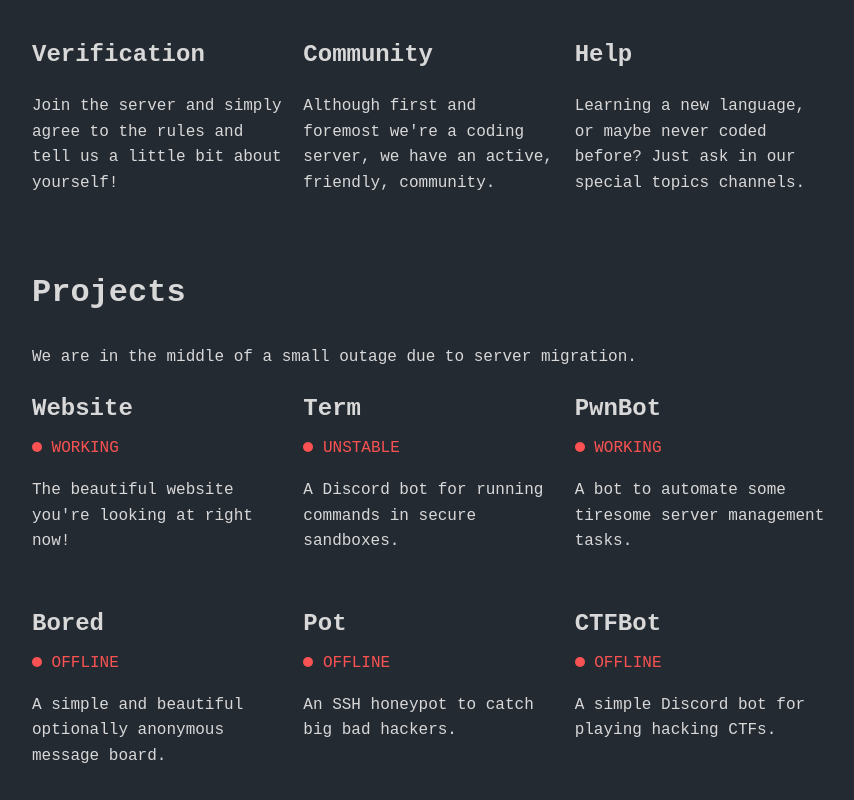
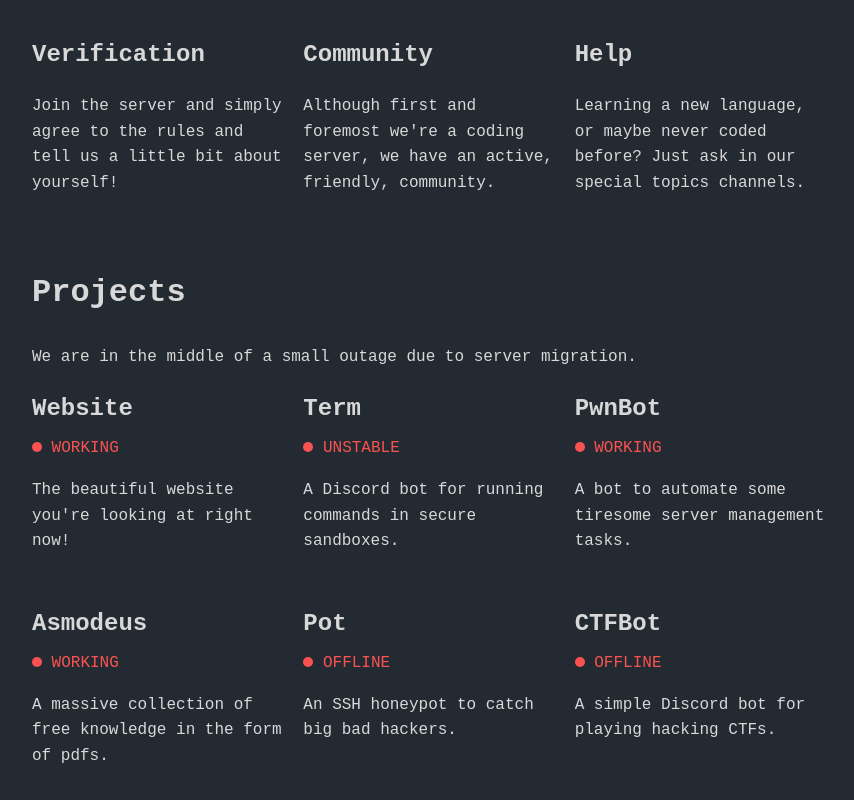
Before and after one commit to pensquid/old-website, a Next.js app: page / in a window 1280 px wide. Shown: the part 1392-2192 px from the top of the page, without its empty margins (208-1062 px from the left). Built offline with nearby package versions, Linux system fonts and the light colour scheme; a web font is replaced by a local one.

Commit message:
Add asmodeus

```diff
--- a/pages/index.js
+++ b/pages/index.js
@@ -68,8 +68,8 @@
       <Project title='PwnBot' status='working'>
         A bot to automate some tiresome server management tasks.
       </Project>
-      <Project title='Bored' href='https://bored.pwnsquad.net/' status='offline'>
-        A simple and beautiful optionally anonymous message board.
+      <Project title='Asmodeus' href='https://asmodeus.pwnsquad.net/' status='working'>
+        A massive collection of free knowledge in the form of pdfs.
       </Project>
       <Project title='Pot' status='offline'>
         An SSH honeypot to catch big bad hackers.
```
